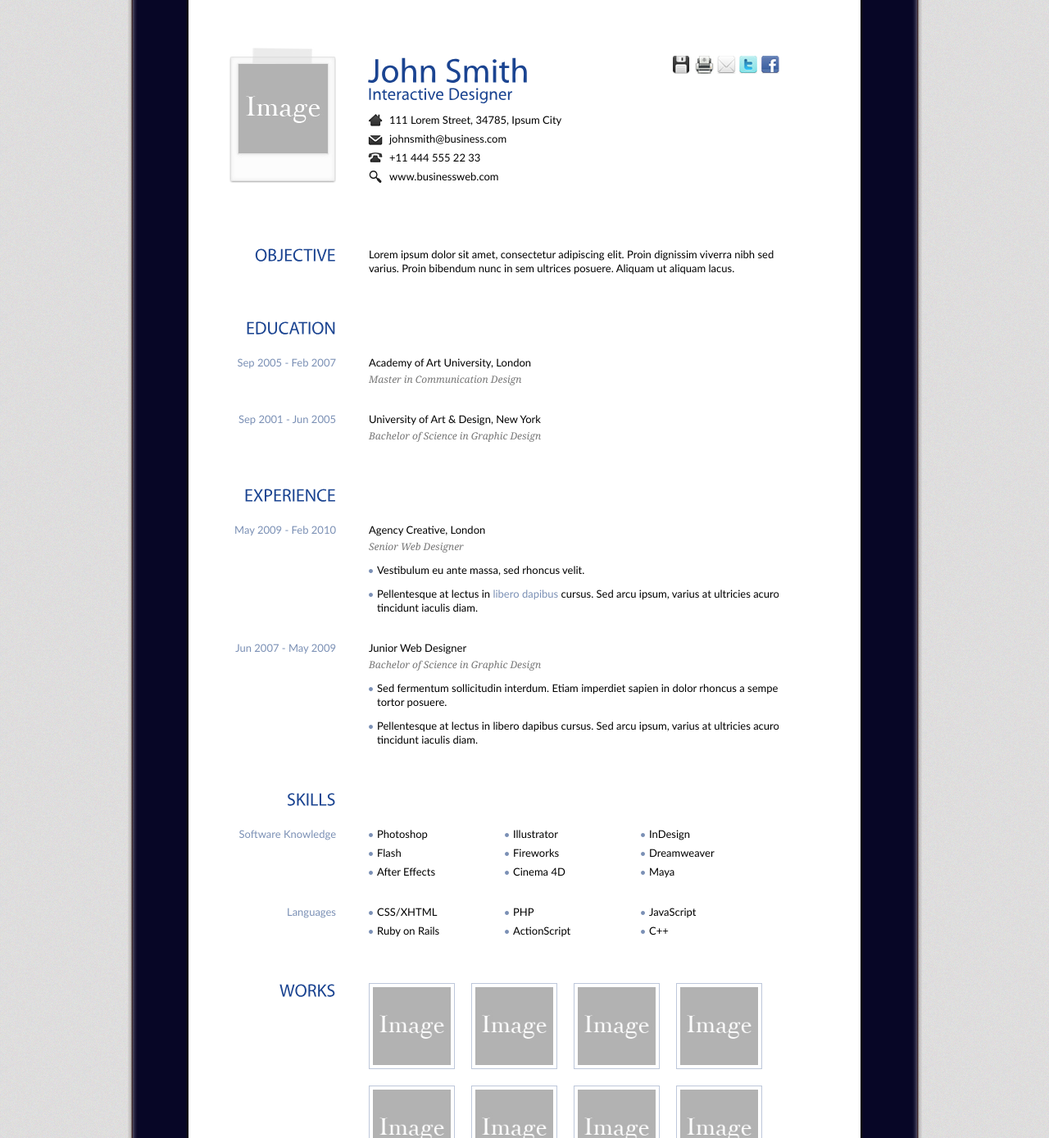
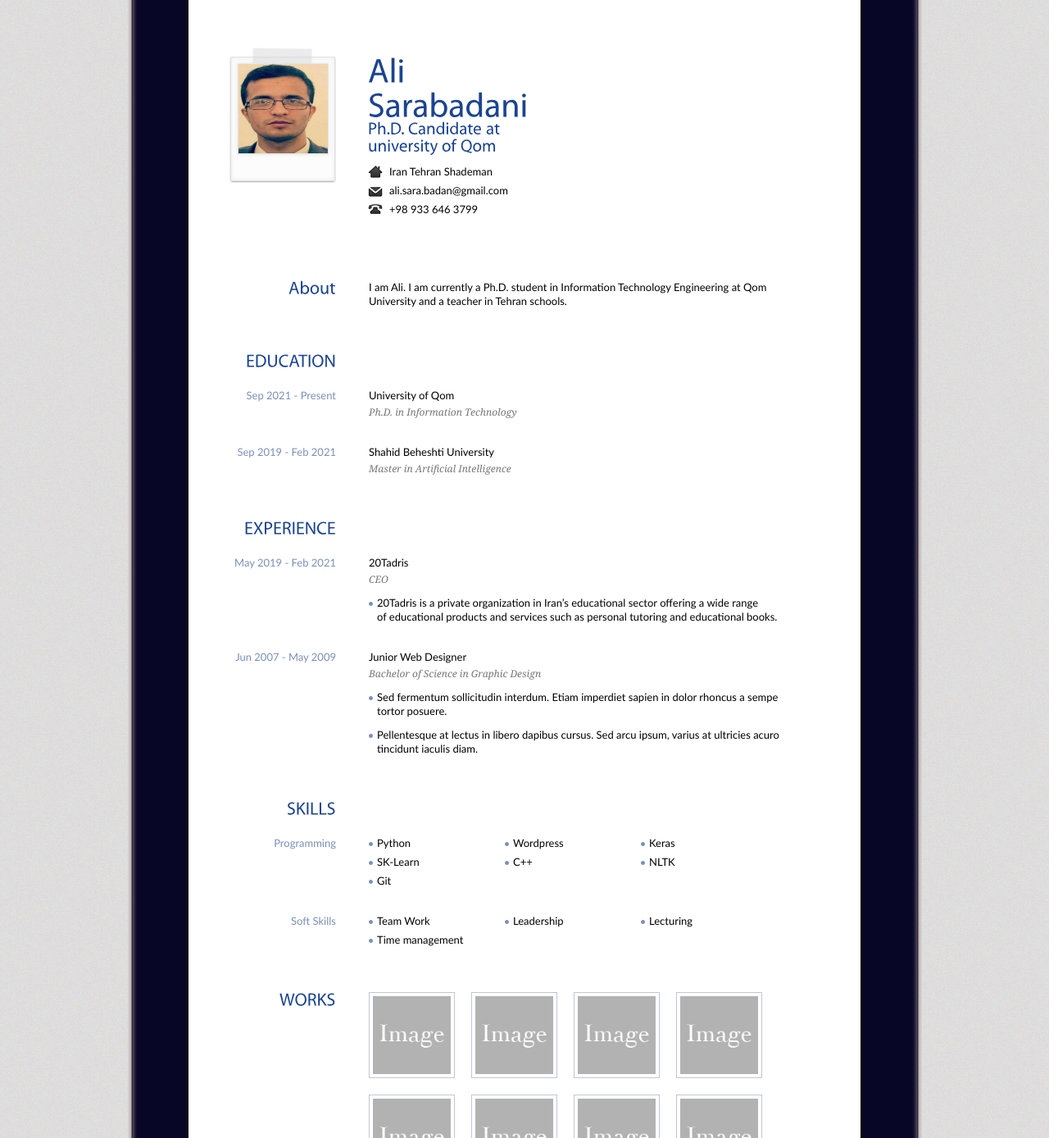
Before and after one commit to alisarabadani/Alisarabadani.github.io, a plain HTML site: page index.html in a window 1280 px wide. Shown: the part 209-1597 px from the top of the page at 82% size. Drawn offline with Linux system fonts and the light colour scheme.

Commit message:
Update index.html

```diff
--- a/index.html
+++ b/index.html
@@ -33,22 +33,22 @@
       <div id="paper-mid">
         <div class="entry">
           <!-- Begin Image -->
-          <img class="portrait" src="images/image.jpg" alt="John Smith" />
+          <img class="portrait" src="images/Untitled.png" alt="John Smith" />
           <!-- End Image -->
           <!-- Begin Personal Information -->
           <div class="self">
-            <h1 class="name">John Smith <br />
-              <span>Interactive Designer</span></h1>
+            <h1 class="name" >Ali Sarabadani<br />
+              <span>Ph.D. Candidate at university of Qom</span></h1>
             <ul>
-              <li class="ad">111 Lorem Street, 34785, Ipsum City</li>
-              <li class="mail">johnsmith@business.com</li>
-              <li class="tel">+11 444 555 22 33</li>
-              <li class="web">www.businessweb.com</li>
+              <li class="ad">Iran Tehran Shademan</li>
+              <li class="mail">ali.sara.badan@gmail.com</li>
+              <li class="tel">+98 933 646 3799</li>
+              <!-- <li class="web">www.businessweb.com</li> -->
             </ul>
           </div>
           <!-- End Personal Information -->
           <!-- Begin Social -->
-          <div class="social">
+          <!-- <div class="social">
             <ul>
               <li><a class='north' href="#" title="Download .pdf"><img src="images/icn-save.jpg" alt="Download the pdf version" /></a></li>
               <li><a class='north' href="javascript:window.print()" title="Print"><img src="images/icn-print.jpg" alt="" /></a></li>
@@ -56,42 +56,50 @@
               <li><a class='north' href="#" title="Follow me on Twitter"><img src="images/icn-twitter.jpg" alt="" /></a></li>
               <li><a class='north' href="#" title="My Facebook Profile"><img src="images/icn-facebook.jpg" alt="" /></a></li>
             </ul>
-          </div>
+          </div> -->
           <!-- End Social -->
         </div>
         <!-- Begin 1st Row -->
         <div class="entry">
-          <h2>OBJECTIVE</h2>
-          <p>Lorem ipsum dolor sit amet, consectetur adipiscing elit. Proin dignissim viverra nibh sed varius. Proin bibendum nunc in sem ultrices posuere. Aliquam ut aliquam lacus.</p>
+          <h2>About</h2>
+          <p>
+            I am Ali. I am currently a Ph.D. student in Information Technology Engineering at Qom University and a teacher in Tehran schools.
+          </p>
         </div>
         <!-- End 1st Row -->
         <!-- Begin 2nd Row -->
         <div class="entry">
           <h2>EDUCATION</h2>
           <div class="content">
-            <h3>Sep 2005 - Feb 2007</h3>
-            <p>Academy of Art University, London <br />
-              <em>Master in Communication Design</em></p>
+            <h3>Sep 2021 - Present</h3>
+            <p>University of Qom <br />
+              <em>Ph.D. in Information Technology</em></p>
           </div>
           <div class="content">
-            <h3>Sep 2001 - Jun 2005</h3>
-            <p>University of Art &amp; Design, New York <br />
-              <em>Bachelor of Science in Graphic Design</em></p>
+            <h3>Sep 2019 - Feb 2021</h3>
+            <p>Shahid Beheshti University<br />
+              <em>Master in Artificial Intelligence</em></p>
           </div>
+
         </div>
         <!-- End 2nd Row -->
         <!-- Begin 3rd Row -->
         <div class="entry">
           <h2>EXPERIENCE</h2>
+
+
           <div class="content">
-            <h3>May 2009 - Feb 2010</h3>
-            <p>Agency Creative, London <br />
-              <em>Senior Web Designer</em></p>
+            <h3>May 2019 - Feb 2021</h3>
+            <p>20Tadris <br />
+              <em>CEO</em></p>
             <ul class="info">
-              <li>Vestibulum eu ante massa, sed rhoncus velit.</li>
-              <li>Pellentesque at lectus in <a href="#">libero dapibus</a> cursus. Sed arcu ipsum, varius at ultricies acuro, tincidunt iaculis diam.</li>
+              <li>20Tadris is a private organization in Iran’s educational sector offering a wide range </br>
+                 of educational products and services such as personal tutoring and educational books.</li>
+              <!-- <li>Pellentesque at lectus in <a href="#">libero dapibus</a> cursus. Sed arcu ipsum, varius at ultricies acuro, tincidunt iaculis diam.</li> -->
             </ul>
           </div>
+
+
           <div class="content">
             <h3>Jun 2007 - May 2009</h3>
             <p>Junior Web Designer <br />
@@ -101,39 +109,37 @@
               <li>Pellentesque at lectus in libero dapibus cursus. Sed arcu ipsum, varius at ultricies acuro, tincidunt iaculis diam.</li>
             </ul>
           </div>
+
+
+
         </div>
         <!-- End 3rd Row -->
         <!-- Begin 4th Row -->
         <div class="entry">
           <h2>SKILLS</h2>
           <div class="content">
-            <h3>Software Knowledge</h3>
+            <h3>Programming</h3>
             <ul class="skills">
-              <li>Photoshop</li>
-              <li>Illustrator</li>
-              <li>InDesign</li>
-              <li>Flash</li>
-              <li>Fireworks</li>
-              <li>Dreamweaver</li>
-              <li>After Effects</li>
-              <li>Cinema 4D</li>
-              <li>Maya</li>
+              <li>Python</li>
+              <li>Wordpress</li>
+              <li>Keras</li>
+              <li>SK-Learn</li>
+              <li>C++</li>
+              <li>NLTK</li>
+              <li>Git</li>
             </ul>
           </div>
           <div class="content">
-            <h3>Languages</h3>
+            <h3>Soft Skills</h3>
             <ul class="skills">
-              <li>CSS/XHTML</li>
-              <li>PHP</li>
-              <li>JavaScript</li>
-              <li>Ruby on Rails</li>
-              <li>ActionScript</li>
-              <li>C++</li>
+              <li>Team Work</li>
+              <li>Leadership</li>
+              <li>Lecturing</li>
+              <li>Time management</li>
             </ul>
           </div>
         </div>
-        <!-- End 4th Row -->
-         <!-- Begin 5th Row -->
+
         <div class="entry">
         <h2>WORKS</h2>
         	<ul class="works">
```
